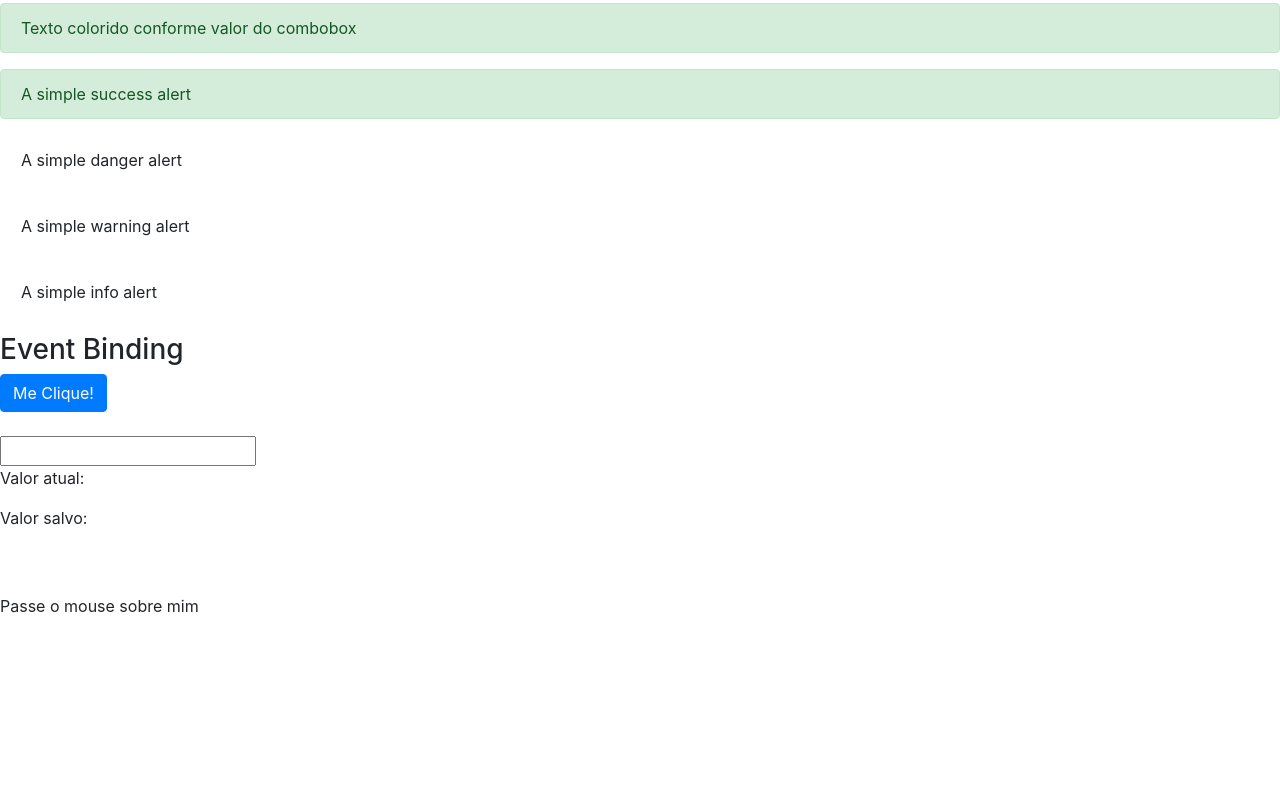
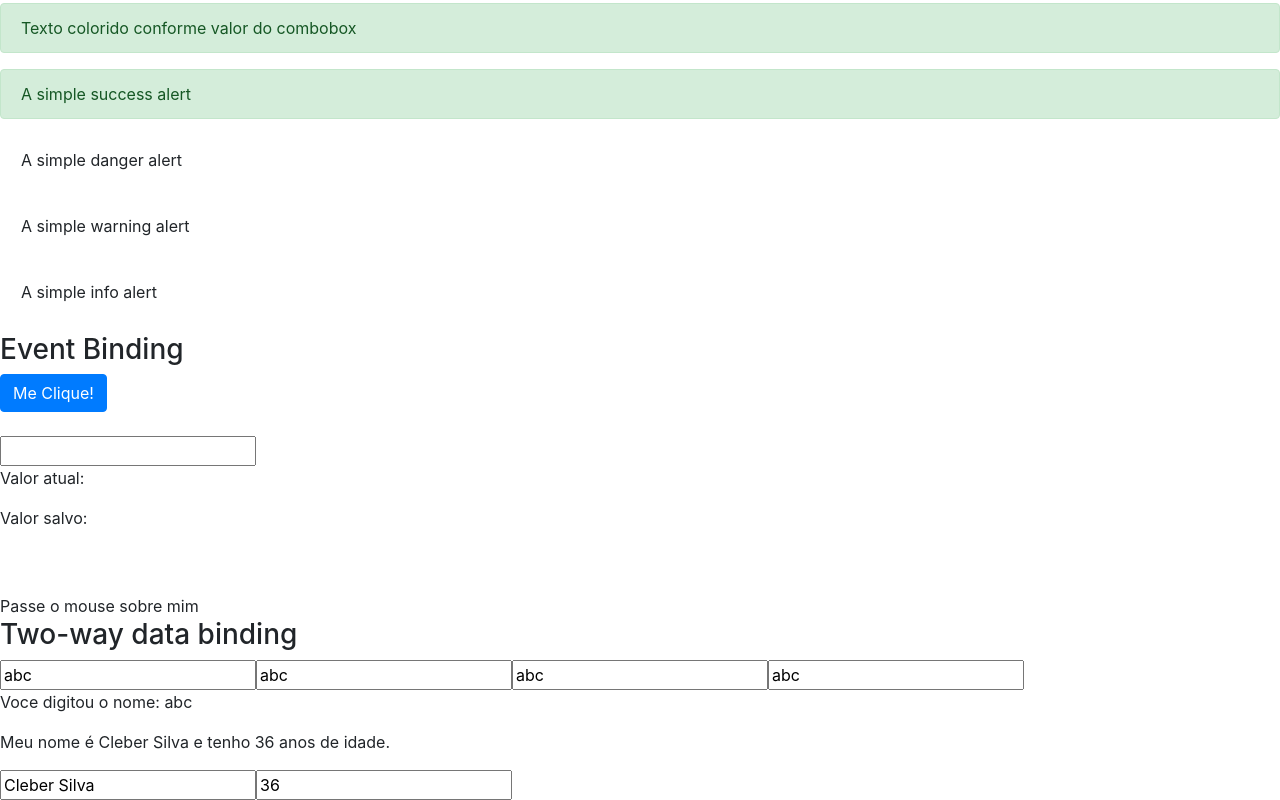
Before and after one commit to cfasilva/curso-angular, an Angular app in the folder data-binding/: page / in a window 1280 px wide. Shown: the part 530-1330 px from the top of the page. Before the commit the page ends 1148 px from the top, so only its background shows below. Built offline with nearby package versions, Linux system fonts and the light colour scheme.

Commit message:
#012 Two-way data binding

```diff
--- a/data-binding/src/app/app.module.ts
+++ b/data-binding/src/app/app.module.ts
@@ -1,8 +1,11 @@
 import { BrowserModule } from '@angular/platform-browser';
 import { NgModule } from '@angular/core';
+import { FormsModule } from '@angular/forms';
 
 import { BrowserAnimationsModule } from '@angular/platform-browser/animations';
 import { BsDropdownModule } from 'ngx-bootstrap/dropdown';
+
+import { MeuFormModule } from './meu-form/meu-form.module';
 
 import { AppComponent } from './app.component';
 import { DatadBindingComponent } from './datad-binding/datad-binding.component';
@@ -14,6 +17,8 @@
   ],
   imports: [
     BrowserModule,
+    FormsModule,
+    MeuFormModule,
     BrowserAnimationsModule,
     BsDropdownModule.forRoot()
   ],
--- a/data-binding/src/app/datad-binding/datad-binding.component.html
+++ b/data-binding/src/app/datad-binding/datad-binding.component.html
@@ -44,7 +44,7 @@
 
 </section>
 
-<section>
+<section class="event-binding">
 
     <article>
         <h3>Event Binding</h3>
@@ -77,3 +77,5 @@
     </article>
 
 </section>
+
+<app-meu-form></app-meu-form>
--- /dev/null
+++ b/data-binding/src/app/meu-form/meu-form.component.html
@@ -0,0 +1,30 @@
+
+<section class="two-way-binding">
+
+    <article>
+        <h3>Two-way data binding</h3>
+
+        <div>
+            <input type="text"
+                [value]="nome"
+                (input)="nome = $event.target.value" />
+            <input type="text"
+                [ngModel]="nome"
+                (ngModelChange)="nome = $event" />
+            <input type="text"
+                [(ngModel)]="nome" />
+            <input type="text"
+                bindon-ngModel="nome" />
+
+            <p>Voce digitou o nome: {{ nome }}</p>
+        </div>
+
+        <div>
+            <p>Meu nome é {{ pessoa.nome }} e tenho {{ pessoa.idade }} anos de idade.</p>
+
+            <input type="text" [(ngModel)]="pessoa.nome">
+            <input type="text" [(ngModel)]="pessoa.idade">
+        </div>
+    </article>
+
+</section>
--- /dev/null
+++ b/data-binding/src/app/meu-form/meu-form.component.ts
@@ -0,0 +1,22 @@
+import { Component, OnInit } from '@angular/core';
+
+@Component({
+  selector: 'app-meu-form',
+  templateUrl: './meu-form.component.html',
+  styleUrls: ['./meu-form.component.css']
+})
+export class MeuFormComponent implements OnInit {
+
+  nome = 'abc';
+
+  pessoa = {
+    nome: 'Cleber Silva',
+    idade: 36
+  };
+
+  constructor() { }
+
+  ngOnInit(): void {
+  }
+
+}
```
Also changed, not shown: data-binding/src/app/meu-form/meu-form.module.ts (added, +17 -0 lines), data-binding/src/app/meu-form/meu-form.component.css (added), 2 other files (tests, documents, lock files or other folders).
